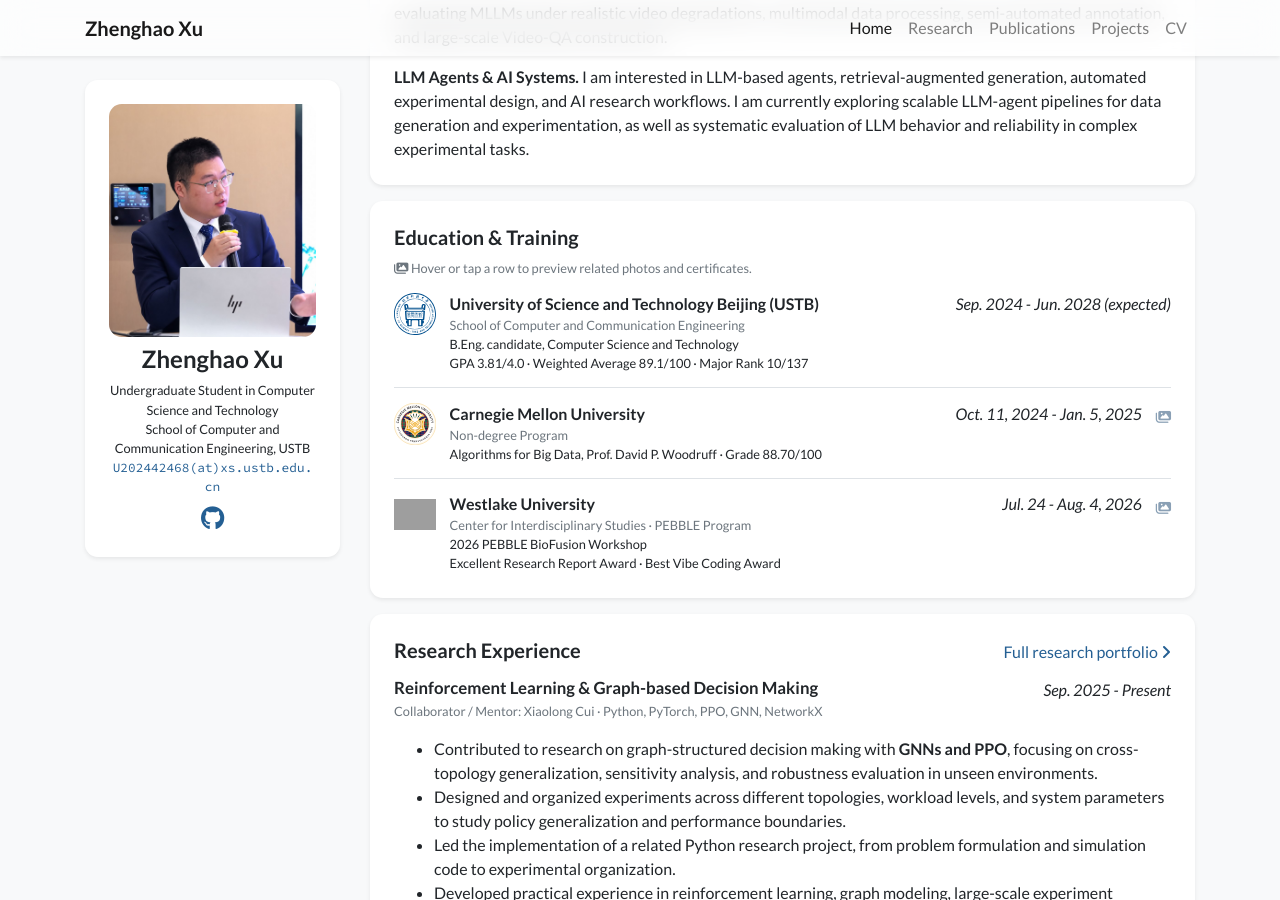
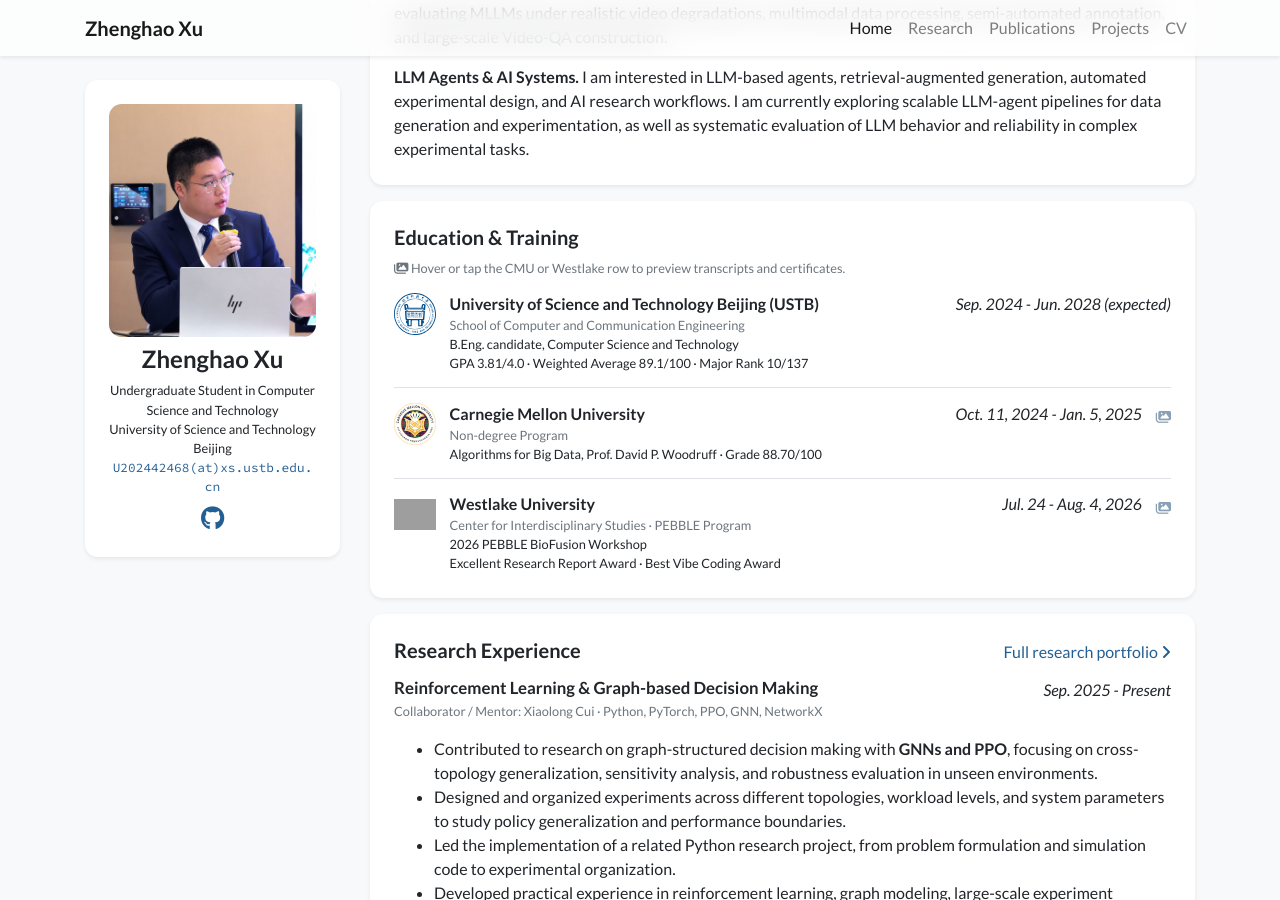
Before and after one commit to Xu-zhenghao-zzz/Xu-zhenghao-zzz.github.io, a Jekyll site: the page built from index.html, in a window 1280 px wide and 900 px high, scrolled down 1000 px. Built offline with Jekyll 4.4.1, drawn with Linux system fonts in a browser that asks for light colours; nearby versions of some CDN libraries; a style sheet for code colours, icons or effects is not loaded; grey boxes are pictures that could not be loaded.

Commit message:
Soften the sidebar affiliation so communication is not the first label.
Co-authored-by: Cursor <cursoragent@cursor.com>

```diff
--- a/_data/profile.yml
+++ b/_data/profile.yml
@@ -4,7 +4,7 @@ navbar_name: "Zhenghao Xu"
 
 positions:
   - name: Undergraduate Student in Computer Science and Technology
-  - name: School of Computer and Communication Engineering, USTB
+  - name: University of Science and Technology Beijing
 
 email: "U202442468@xs.ustb.edu.cn"
 cv_link: /assets/pdf/cv.pdf
--- a/index.html
+++ b/index.html
@@ -43,7 +43,7 @@ navbar_title: Home
     <section class="card border-0 shadow-sm bg-white section-card education-card" id="education">
       <div class="card-body p-4">
         <h2 class="section-title">Education &amp; Training</h2>
-        <p class="small text-muted education-hint"><i class="fas fa-images"></i> Hover or tap a row to preview related photos and certificates.</p>
+        <p class="small text-muted education-hint"><i class="fas fa-images"></i> Hover or tap the CMU or Westlake row to preview transcripts and certificates.</p>
         {% for item in site.data.profile.education %}
         <div class="education-entry {% if item.photos %}has-photos{% endif %} {% unless forloop.last %}border-bottom{% endunless %}">
           <img src="{{ item.logo | relative_url }}" alt="{{ item.name }} emblem" class="education-logo">
```
